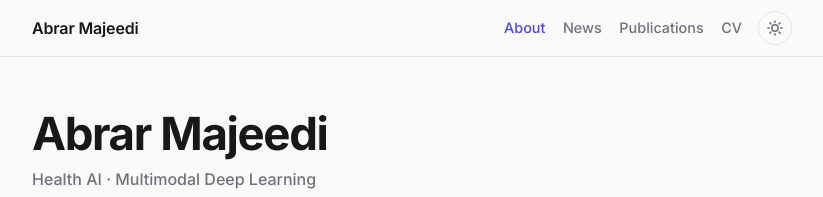
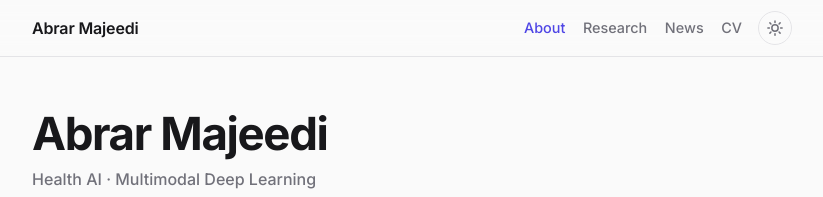
Before and after one commit to abrarmajeedi/abrarmajeedi.github.io, a Jekyll site: the page built from index.html, in a window 1280 px wide. Shown: the top 197 px of the page, without its empty margins (228-1051 px from the left). Built offline with Jekyll 4.4.1, drawn with Linux system fonts in a browser that asks for light colours.

Commit message:
Rename Publications to Research and reorder the tabs; update the CV
The nav now reads About / Research / News / CV, and the panels follow the same
order so each slide still comes from the right side. The CV page images are
regenerated from the new PDF.

```diff
--- a/_includes/nav.html
+++ b/_includes/nav.html
@@ -4,8 +4,8 @@
 
     <nav class="nav-links" aria-label="Sections">
       <a href="#about">About</a>
+      <a href="#research">Research</a>
       <a href="#news">News</a>
-      <a href="#publications">Publications</a>
       {%- comment -%}
         The CV is its own panel with the PDF rendered inline, so this stays on the
         page rather than opening the file directly.
--- a/_includes/publications.html
+++ b/_includes/publications.html
@@ -1,5 +1,5 @@
 <section class="section">
-  <h2 class="section-title">Selected Publications</h2>
+  <h2 class="section-title">Research</h2>
 
   <div class="pub-list">
     {% for pub in site.data.publications %}
--- a/index.html
+++ b/index.html
@@ -14,15 +14,15 @@ layout: default
   </div>
 </div>
 
+<div class="panel" id="research">
+  <div class="container">
+    {% include publications.html %}
+  </div>
+</div>
+
 <div class="panel" id="news">
   <div class="container">
     {% include news.html %}
-  </div>
-</div>
-
-<div class="panel" id="publications">
-  <div class="container">
-    {% include publications.html %}
   </div>
 </div>
 
```
Also changed, not shown: docs/superpowers/specs/2026-09-11-jekyll-redesign-design.md (+4 -5 lines), images/cv/page-1.webp, images/cv/page-2.webp, 1 other file.
